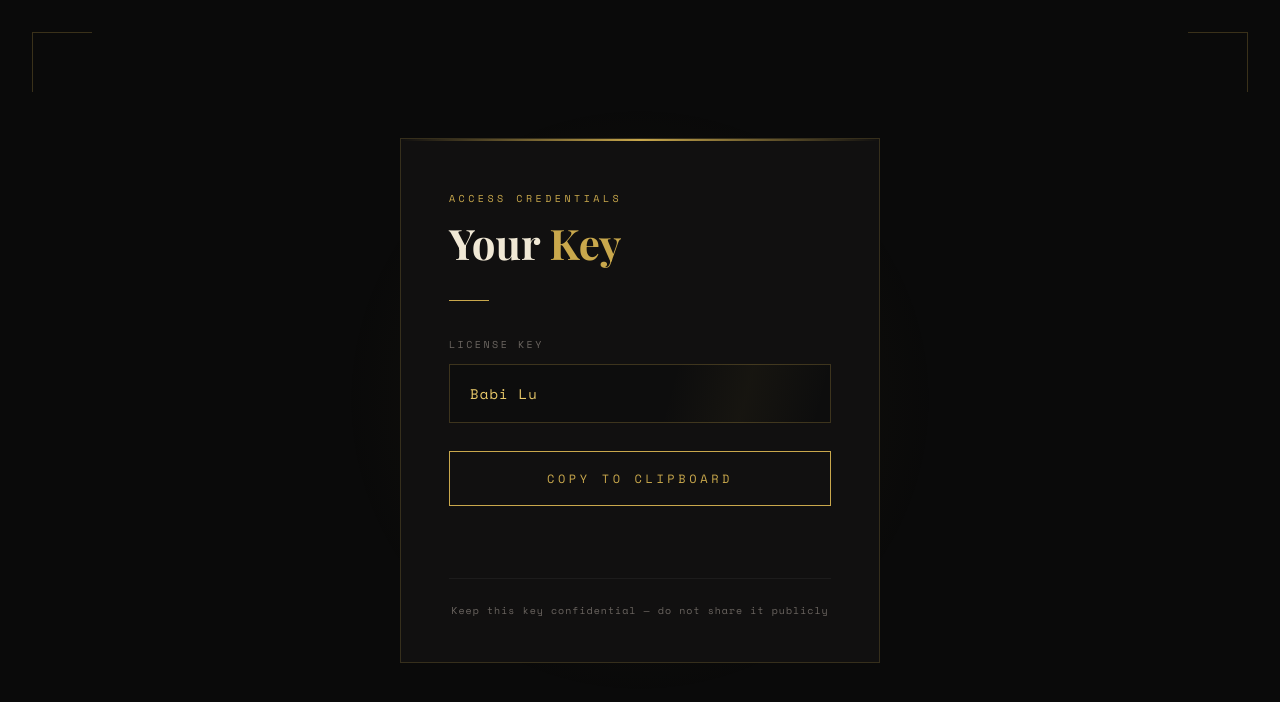
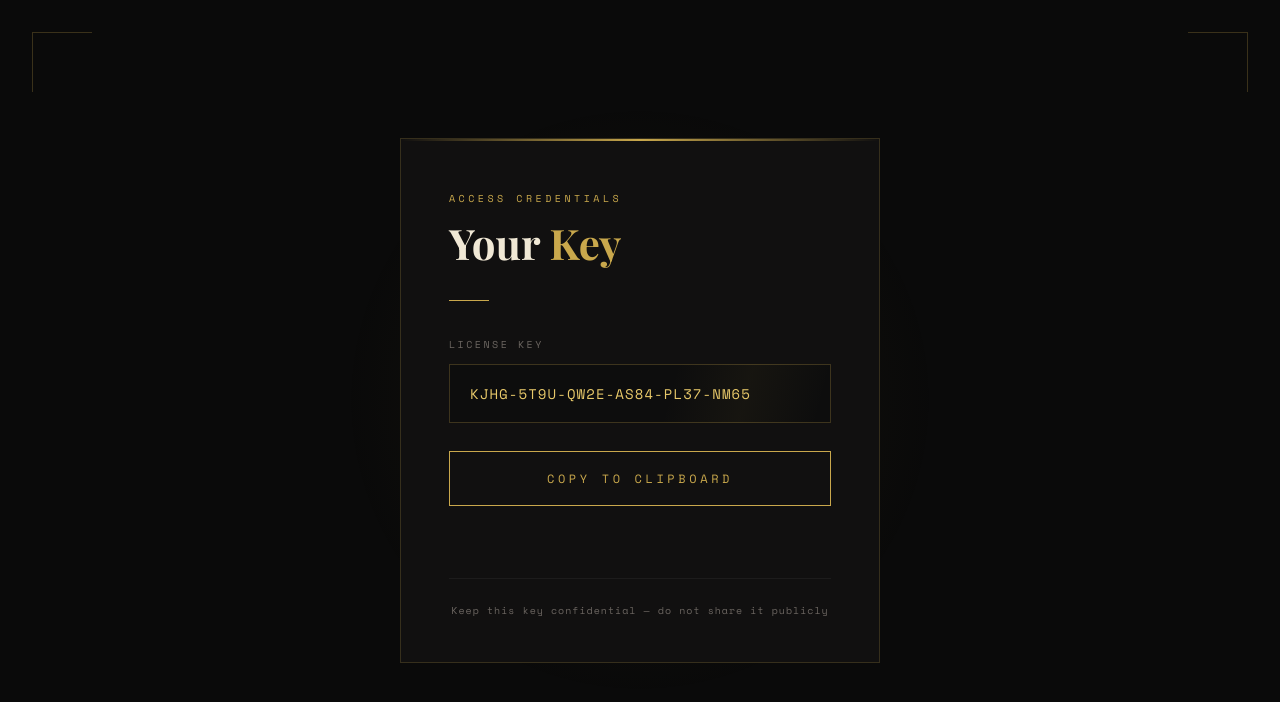
Before and after one commit to bananaGanteng/my-key-site, a plain HTML site: page index.html in a window 1280 px wide. Shown: the top 702 px of the page. Drawn offline with nearby package versions, Linux system fonts and the light colour scheme.

Commit message:
Add files via upload

```diff
--- a/index.html
+++ b/index.html
@@ -252,7 +252,7 @@
     <input
       class="key-display"
       id="keyBox"
-      value="Babi Lu"
+      value="KJHG-5T9U-QW2E-AS84-PL37-NM65"
       readonly
     >
   </div>
```
